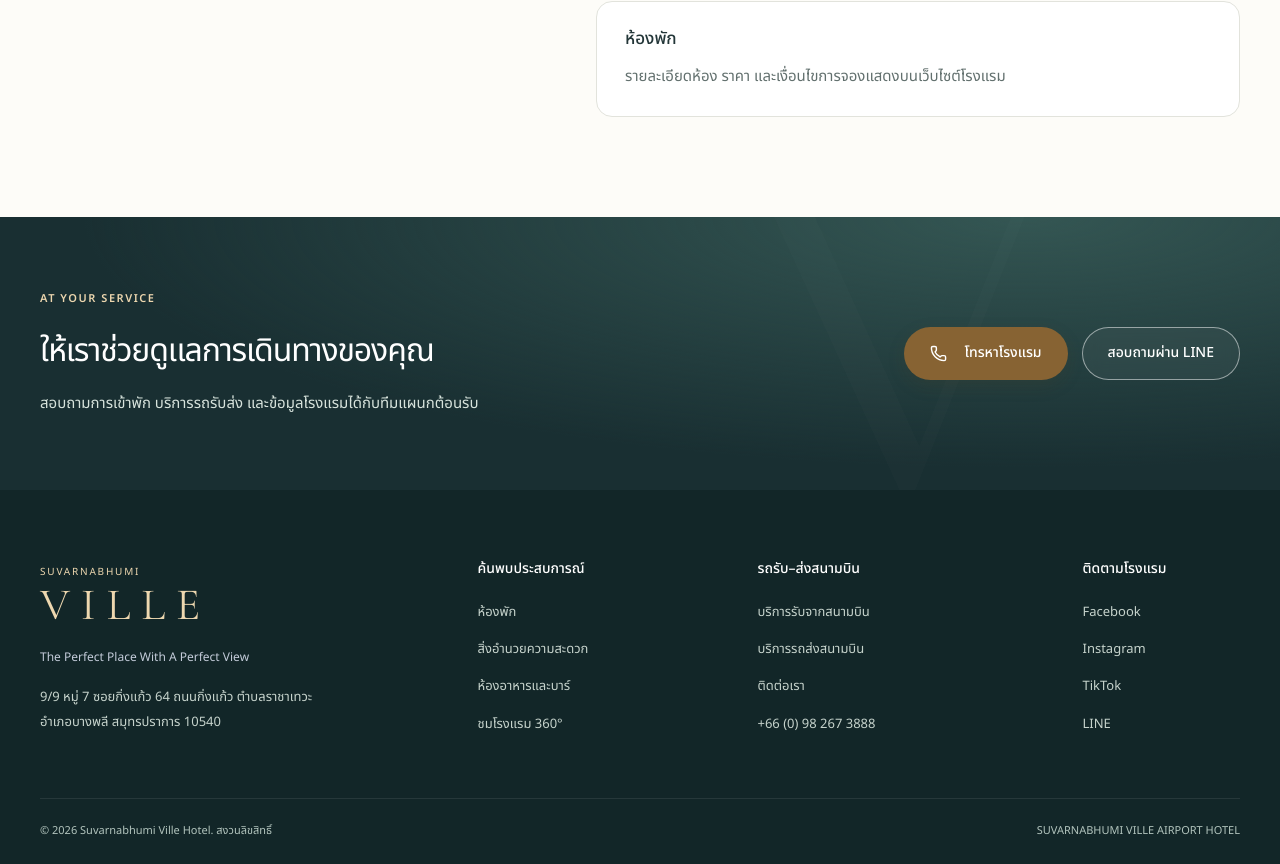
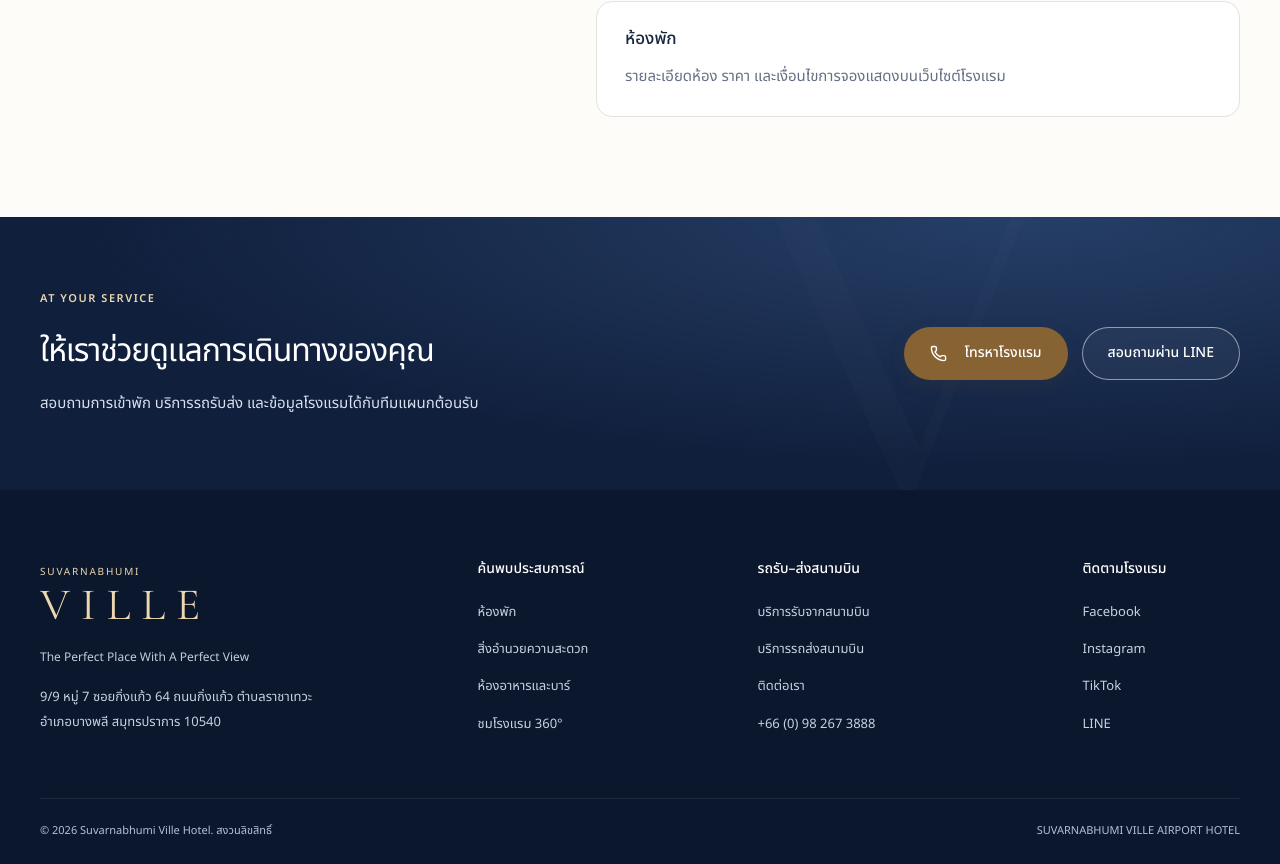
Before and after one commit to thanadon983-del/Site-dev, a React (Vite) app: page / in a window 1280 px wide. Shown: the part 3870-4734 px from the top of the page. Built offline with nearby package versions, Linux system fonts and the light colour scheme.

Commit message:
Replace green theme with deep navy across heroes, buttons and footer

```diff
--- a/src/premium.css
+++ b/src/premium.css
@@ -1,9 +1,9 @@
 /* Warm editorial surfaces, shared by every existing hotel route. */
 :root {
-  --navy: #192f32;
-  --navy-light: #29484b;
-  --ink: #233638;
-  --muted: #62706e;
+  --navy: #101f3c;
+  --navy-light: #203658;
+  --ink: #182640;
+  --muted: #657083;
   --gold: #997340;
   --gold-light: #edd7af;
   --line: #e2e3dc;
@@ -79,10 +79,10 @@
 .site-header {
   background: #fdfcf8f5;
   backdrop-filter: blur(18px);
-  border-color: #23363812;
+  border-color: #18264012;
 }
 .utility {
-  background: #192f32;
+  background: #101f3c;
   font-size: 10px;
   height: 28px;
 }
@@ -123,8 +123,8 @@
 }
 .hero-shade {
   background:
-    linear-gradient(90deg, #102928ed 0%, #172b3290 48%, #10292810 100%),
-    linear-gradient(0deg, #132c3466, transparent 70%);
+    linear-gradient(90deg, #0b1d3aed 0%, #14294790 48%, #0b1d3a10 100%),
+    linear-gradient(0deg, #10244066, transparent 70%);
 }
 .home-hero-content {
   padding-bottom: 64px;
@@ -171,7 +171,7 @@
   border: 1px solid #ffffff80;
   border-radius: 18px;
   backdrop-filter: blur(16px);
-  box-shadow: 0 18px 50px #061c3030;
+  box-shadow: 0 18px 50px #07152e30;
   transition: transform 0.25s;
 }
 .hero-tour-card:hover {
@@ -200,7 +200,7 @@
 .service-dock {
   border-radius: 18px;
   margin-top: -36px;
-  box-shadow: 0 18px 50px #18333413;
+  box-shadow: 0 18px 50px #101f3c13;
   background: #fffefa;
   overflow: hidden;
 }
@@ -231,7 +231,7 @@
 .intro-images > img:nth-child(2) {
   border-radius: 22px;
   border-color: #fdfcf8;
-  box-shadow: 0 18px 36px #21393712;
+  box-shadow: 0 18px 36px #18264012;
 }
 .image-seal {
   border-radius: 50%;
@@ -243,7 +243,7 @@
 }
 .pearl {
   background:
-    radial-gradient(ellipse at 90% 0, #e7e9de80, transparent 55%), #f3f2ec;
+    radial-gradient(ellipse at 90% 0, #e6eaf280, transparent 55%), #f3f2ec;
 }
 .section-heading {
   margin-bottom: 38px;
@@ -255,7 +255,7 @@
 .experience-card {
   border-radius: 20px;
   min-height: 440px;
-  box-shadow: 0 12px 28px #21393710;
+  box-shadow: 0 12px 28px #18264010;
 }
 .experience-card:first-child {
   min-height: 510px;
@@ -290,7 +290,7 @@
   min-height: 500px;
 }
 .dining-teaser:after {
-  background: linear-gradient(90deg, #142b30ef, #142b3050);
+  background: linear-gradient(90deg, #101f3cef, #101f3c50);
 }
 .dining-teaser h2 {
   font-size: 76px;
@@ -331,7 +331,7 @@
   background: white;
   border: 1px solid var(--line);
   border-radius: 24px;
-  box-shadow: 0 10px 32px #23363808;
+  box-shadow: 0 10px 32px #18264008;
   align-items: center;
 }
 .room-photo {
@@ -340,7 +340,7 @@
 .room-photo > svg,
 .room-photo-count {
   border-radius: 100px;
-  background: #192f32d9;
+  background: #101f3cd9;
   backdrop-filter: blur(8px);
 }
 .room-thumbnails button {
@@ -366,7 +366,7 @@
 }
 .room-amenities li {
   border-radius: 100px;
-  background: #f2f4ee;
+  background: #f0f2f6;
 }
 .room-access-note {
   border-radius: 0 10px 10px 0;
@@ -381,7 +381,7 @@
   width: auto;
 }
 .room-card:nth-child(even) {
-  background: #f7f7f1;
+  background: #f7f7f5;
 }
 .room-availability-note {
   line-height: 1.8;
@@ -389,7 +389,7 @@
 .facility-card {
   border-radius: 18px;
   overflow: hidden;
-  box-shadow: 0 10px 24px #192f3208;
+  box-shadow: 0 10px 24px #101f3c08;
   transition:
     transform 0.25s,
     box-shadow 0.25s;
@@ -458,7 +458,7 @@
 }
 .info-panel {
   border-radius: 18px;
-  box-shadow: 0 10px 26px #192f3208;
+  box-shadow: 0 10px 26px #101f3c08;
 }
 .step-photo {
   border-radius: 12px;
@@ -498,7 +498,7 @@
 .tour-teaser {
   position: relative;
   overflow: hidden;
-  background: linear-gradient(105deg, #e8ede6, #faf7ed);
+  background: linear-gradient(105deg, #e9edf5, #faf7ed);
   border-radius: 24px;
   padding: 42px;
   gap: 30px;
@@ -506,7 +506,7 @@
 }
 .tour-symbol {
   border-radius: 50%;
-  border-color: #a7b4a8;
+  border-color: #a7b4cb;
   background: #ffffff60;
   color: var(--navy);
 }
@@ -515,14 +515,14 @@
 }
 .concierge {
   background:
-    radial-gradient(ellipse at 80% 0, #345653, transparent 65%), #192f32;
+    radial-gradient(ellipse at 80% 0, #263f67, transparent 65%), #101f3c;
 }
 .concierge p:not(.eyebrow) {
   font-size: 15px;
-  color: #d7e3dc;
+  color: #d7e0ef;
 }
 .footer {
-  background: #122628;
+  background: #0b172d;
 }
 .footer-grid h3 {
   font-size: 14px;
@@ -530,14 +530,14 @@
 .footer-grid > div:not(:first-child) > a,
 .footer address {
   font-size: 13px;
-  color: #c6d3cc;
+  color: #c6d1e3;
 }
 .footer-grid > div:first-child > p {
   font-size: 12px;
 }
 .footer-bottom {
   font-size: 11px;
-  color: #b2c4bd;
+  color: #b2c1d8;
 }
 .lightbox {
   border-radius: 18px;
@@ -545,10 +545,10 @@
 @media (hover: hover) {
   .facility-card:hover {
     transform: translateY(-5px);
-    box-shadow: 0 18px 35px #192f3214;
+    box-shadow: 0 18px 35px #101f3c14;
   }
   .room-card:hover {
-    box-shadow: 0 16px 40px #23363810;
+    box-shadow: 0 16px 40px #18264010;
   }
 }
 @media (min-width: 1201px) {
@@ -703,7 +703,7 @@
     top: 8px;
   }
   .hero-shade {
-    background: linear-gradient(90deg, #102928e8, #10292865);
+    background: linear-gradient(90deg, #0b1d3ae8, #0b1d3a65);
   }
   .home-hero > img {
     object-position: 62% center;
```
